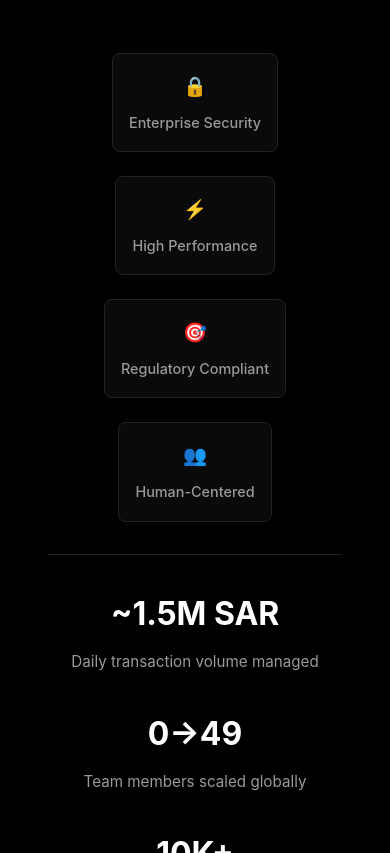
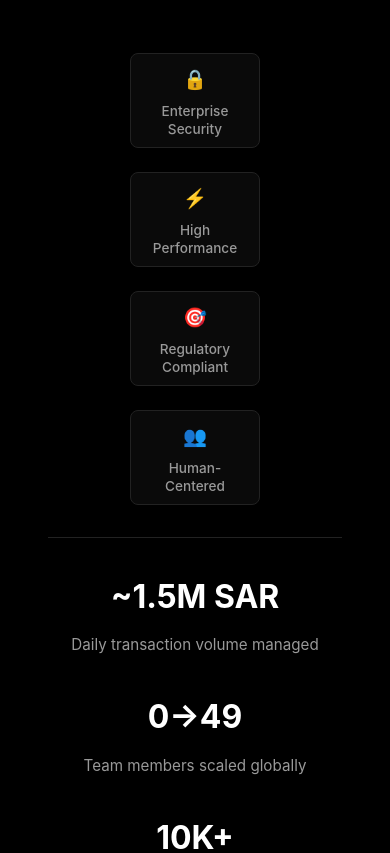
Before and after one commit to aahilkabir/portfol0, a plain HTML site: page index.html in a window 390 px wide. Shown: the part 1291-2144 px from the top of the page. Drawn offline with Linux system fonts and the light colour scheme.

Commit message:
Update portfolio

```diff
--- a/index.html
+++ b/index.html
@@ -260,12 +260,14 @@
             display: flex;
             flex-direction: column;
             align-items: center;
+            justify-content: center;
             gap: 0.5rem;
             padding: 1rem;
             background: var(--bg-card);
             border: 1px solid var(--border);
             border-radius: 8px;
-            min-width: 120px;
+            width: 140px;
+            height: 100px;
             transition: all 0.3s ease;
         }
 
@@ -283,6 +285,7 @@
             color: var(--secondary);
             text-align: center;
             font-weight: 500;
+            line-height: 1.3;
         }
 
         /* Stats Bar */
@@ -951,15 +954,22 @@
             .trust-indicators {
                 gap: 1rem;
                 margin: 2rem 0;
+                justify-content: center;
             }
 
             .trust-item {
                 padding: 0.8rem;
-                min-width: 100px;
+                width: 120px;
+                height: 90px;
+                min-width: unset;
             }
 
             .trust-icon {
                 font-size: 1.2rem;
+            }
+
+            .trust-text {
+                font-size: 0.85rem;
             }
 
             .logo-track {
@@ -1094,11 +1104,14 @@
             .trust-indicators {
                 gap: 1.5rem;
                 padding: 0 1rem;
+                justify-content: center;
             }
 
             .trust-item {
                 padding: 1rem;
-                min-width: 120px;
+                width: 130px;
+                height: 95px;
+                min-width: unset;
             }
 
             .section {
```
